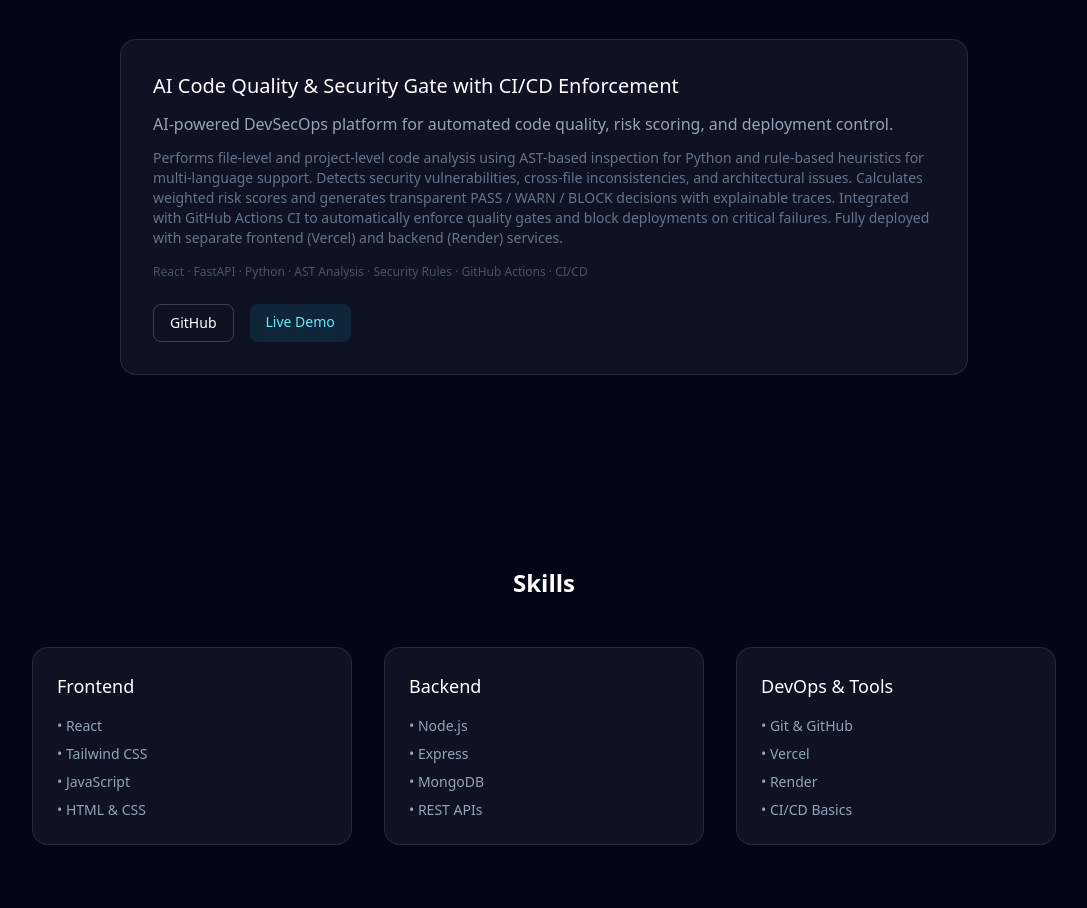
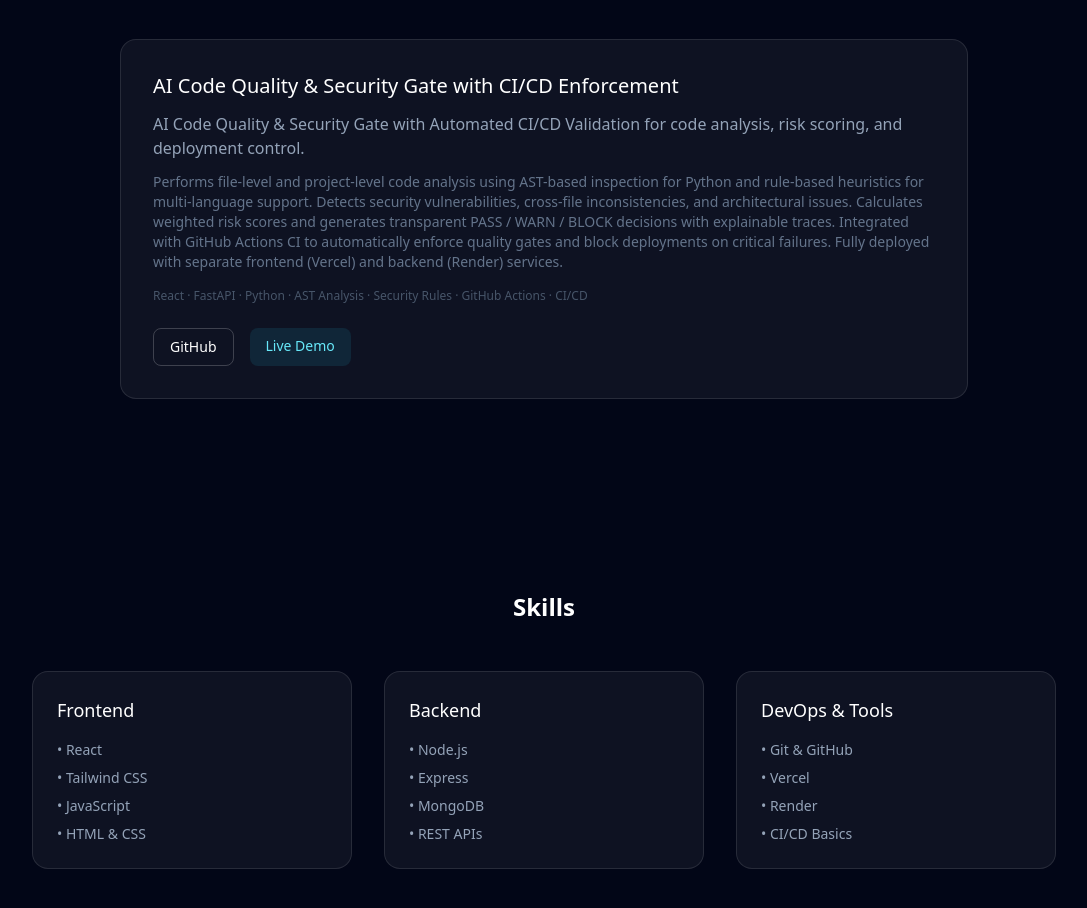
Before and after one commit to Punyashree-4143/Personal-Portfolio, a React (Create React App) app: page / in a window 1280 px wide. Shown: the part 1845-2753 px from the top of the page, without its empty margins (96-1183 px from the left). Built offline with nearby package versions, Linux system fonts and the light colour scheme.

Commit message:
projects data updated

```diff
--- a/src/components/Projects.jsx
+++ b/src/components/Projects.jsx
@@ -32,7 +32,7 @@ const projects = [
   {
   title: "AI Code Quality & Security Gate with CI/CD Enforcement",
   short:
-    "AI-powered DevSecOps platform for automated code quality, risk scoring, and deployment control.",
+    "AI Code Quality & Security Gate with Automated CI/CD Validation for code analysis, risk scoring, and deployment control.",
   details:
     "Performs file-level and project-level code analysis using AST-based inspection for Python and rule-based heuristics for multi-language support. Detects security vulnerabilities, cross-file inconsistencies, and architectural issues. Calculates weighted risk scores and generates transparent PASS / WARN / BLOCK decisions with explainable traces. Integrated with GitHub Actions CI to automatically enforce quality gates and block deployments on critical failures. Fully deployed with separate frontend (Vercel) and backend (Render) services.",
   tech:
```
